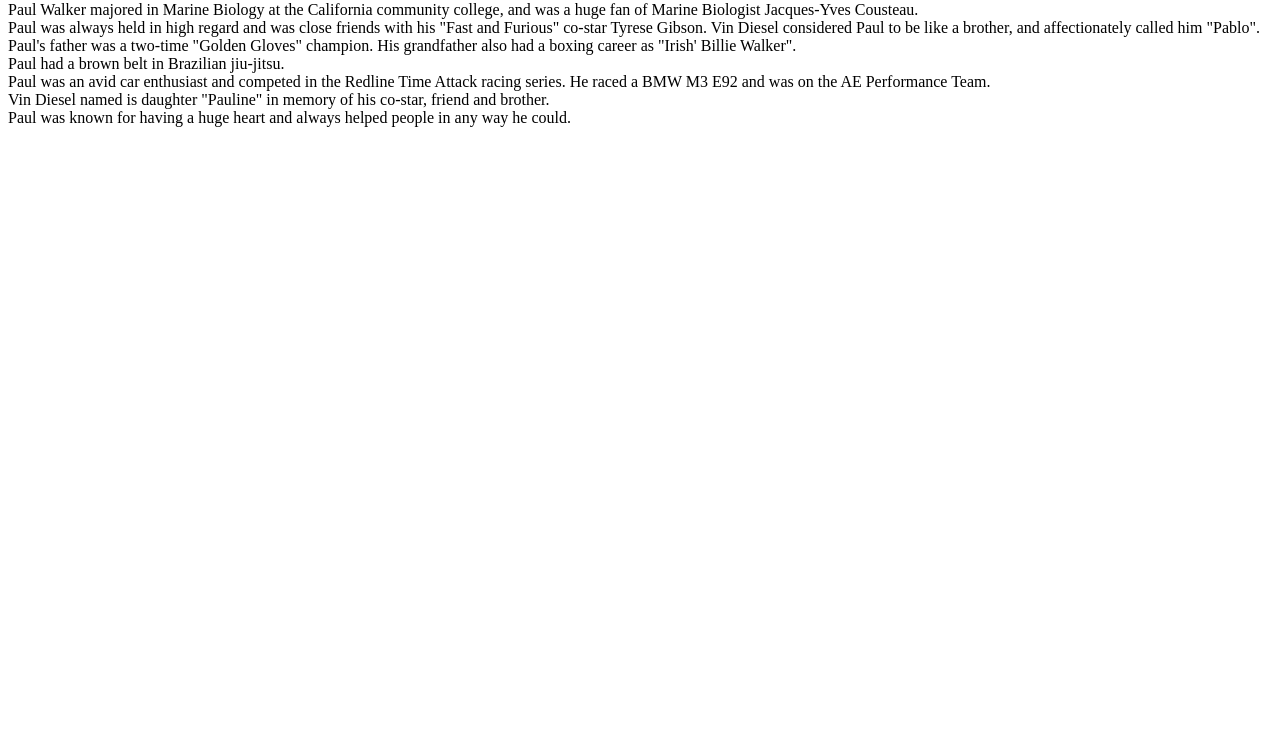
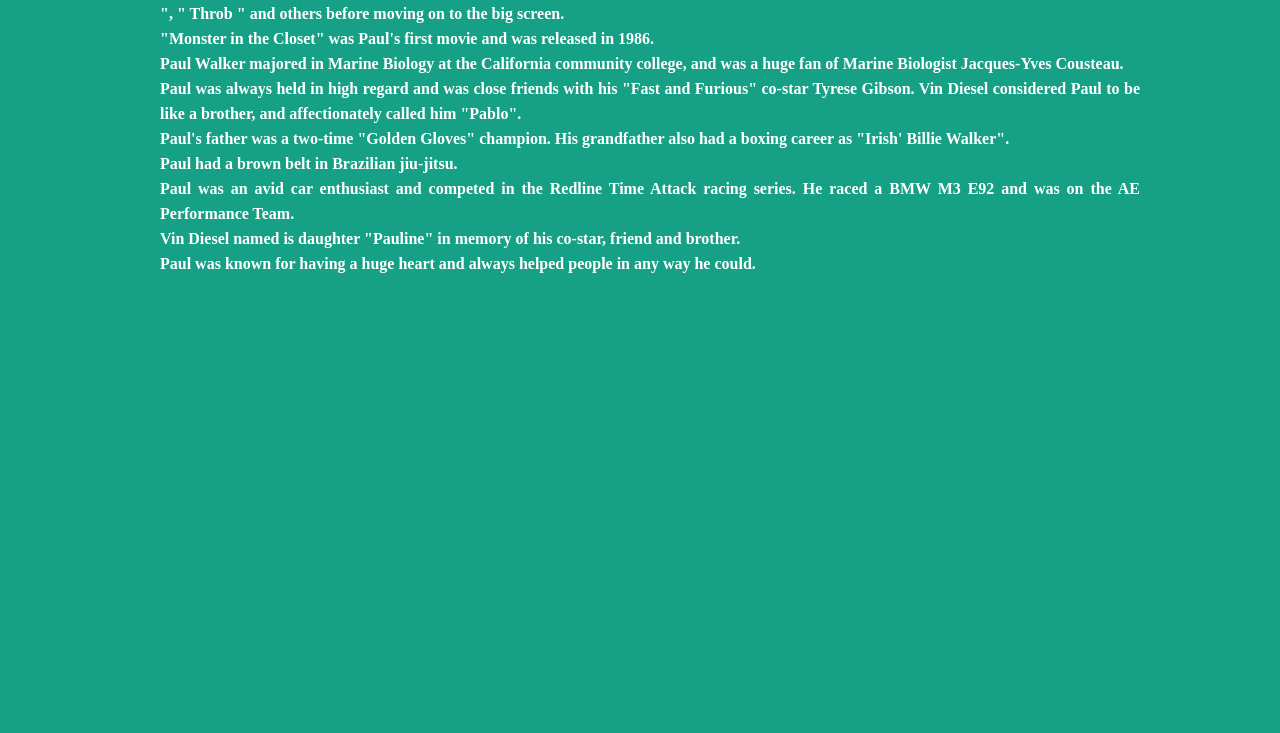
Before and after one commit to lucasreis741/Tribute-Page-Paul-walker, a plain HTML site: page index4.html in a window 1280 px wide. Shown: the part 126-859 px from the top of the page. Before the commit the page ends 800 px from the top, so only its background shows below. Drawn offline with Linux system fonts and the light colour scheme; files that its build step writes are made by us from their sources; the site is published under a folder, as on GitHub Pages, so addresses that start at the root find nothing.

Commit message:
Update index4.html

```diff
--- a/index4.html
+++ b/index4.html
@@ -3,7 +3,7 @@
     <meta name="viewport" content="width=device-width, user-scalable=0" />
     <title> PAUL WALKER </title>
 
-    <link rel="stylesheet" href="/exercicios/css/style3.css">
+    <link rel="stylesheet" href="css/style3.css">
 
 </head>
 
```
